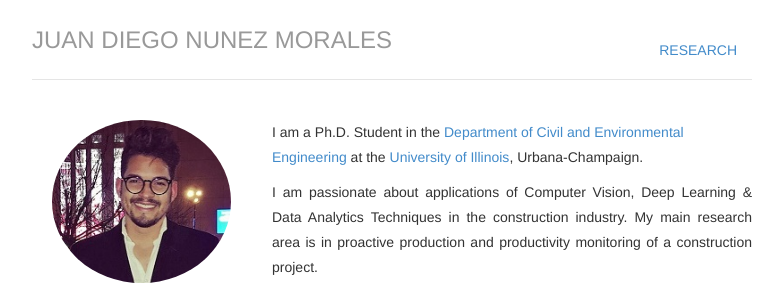
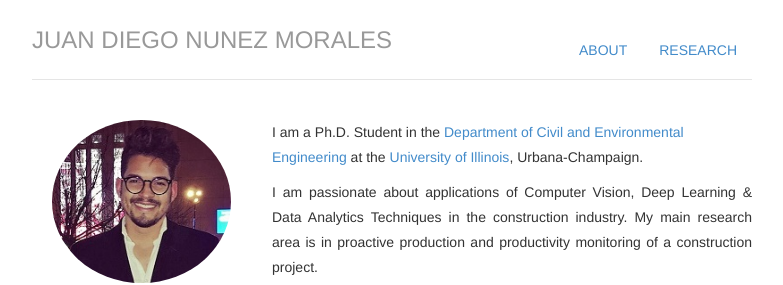
Before and after one commit to juandiegonm/juandiegonm.github.io, a Jekyll site: the page built from index.html, in a window 1280 px wide. Shown: the top 285 px of the page, without its empty margins (248-1031 px from the left). Built offline with Jekyll 4.4.1, drawn with Linux system fonts in a browser that asks for light colours.

Commit message:
Update header.html

```diff
--- a/_includes/header.html
+++ b/_includes/header.html
@@ -1,7 +1,8 @@
 
 <div class="header">
 	<ul class="nav nav-pills pull-right">
-		<li class="{{ page.research }}"><a href="/research" title="CV">Research</a></li>
+		<li class="{{ page.about }}"><a href="/about" title="About">About</a></li>
+		<li class="{{ page.research }}"><a href="/research" title="Research">Research</a></li>
 		<!-- <li class="{{ page.software }}"><a href="/software" title="Software">Software</a></li> -->
 		<!-- <li class="{{ page.projects }}"><a href="/projects" title="Projects">Projects</a></li> -->
 		<!-- <li class="{{ page.notes }}"><a href="/notes" title="Notes">Notes</a></li> -->
```
